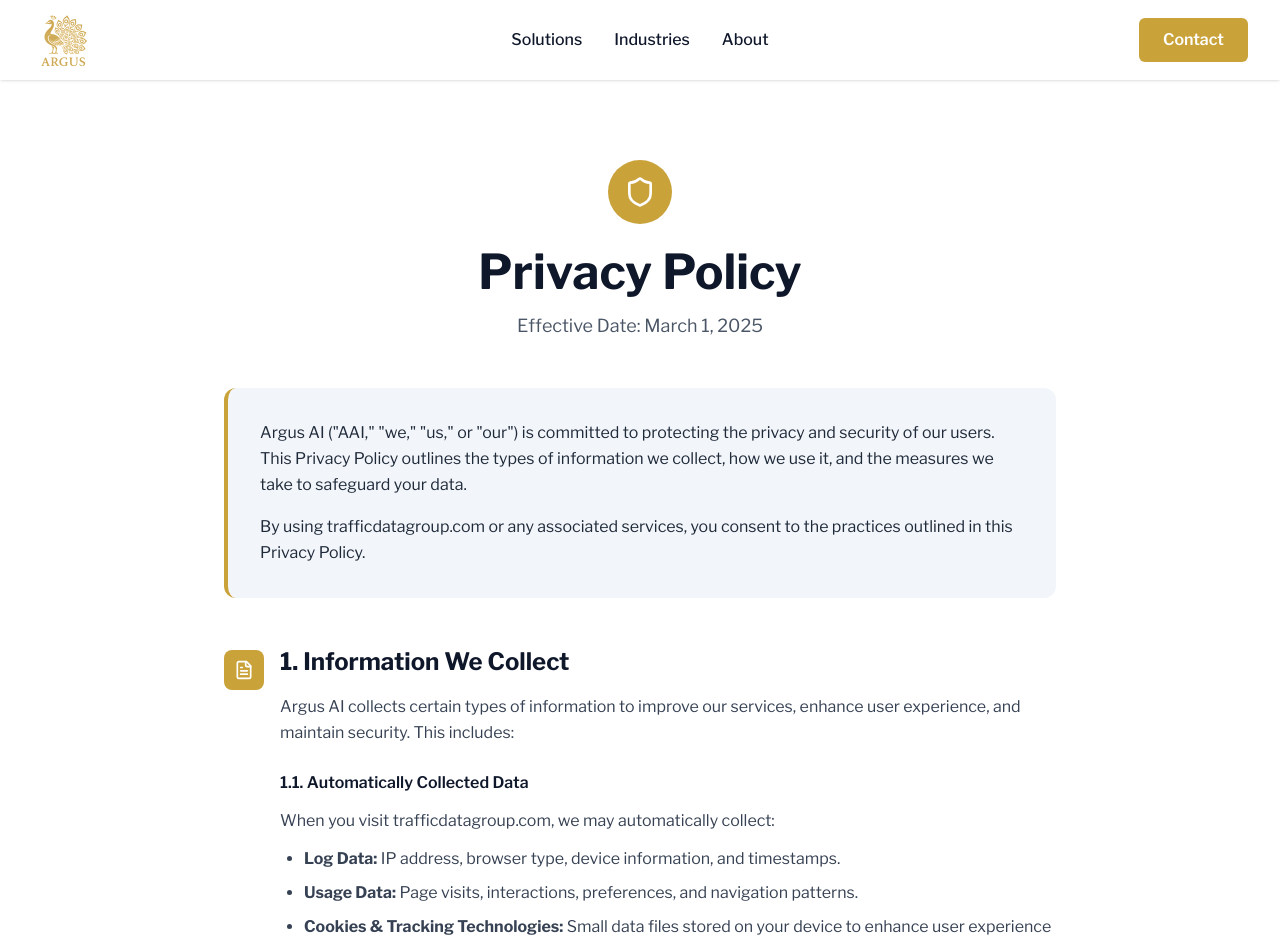
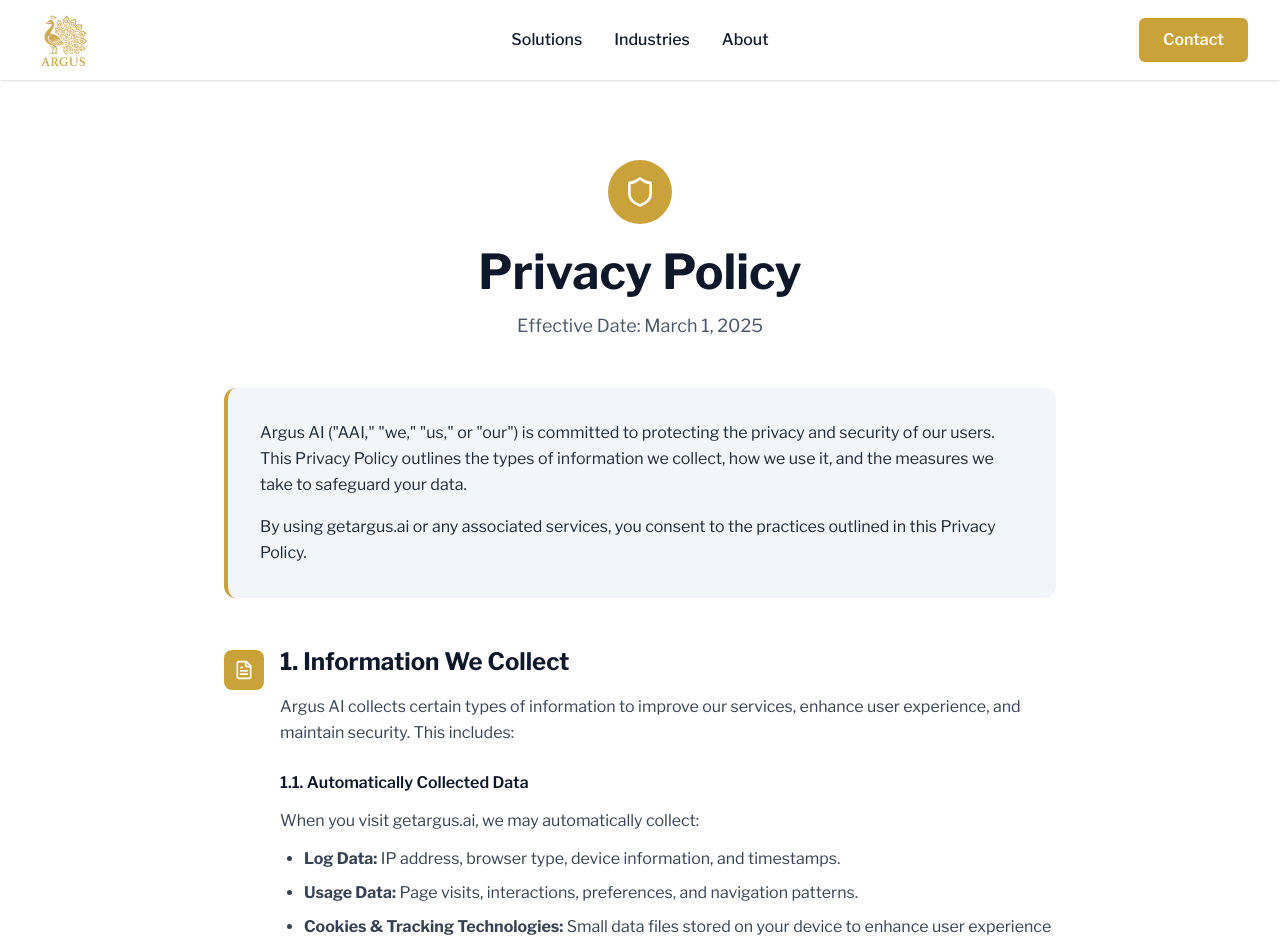
Before and after one commit to SRidez-app/getargusv3, a Next.js app: page /privacy-policy in a window 1280 px wide. Shown: the top 944 px of the page. Built offline with nearby package versions, Linux system fonts and the light colour scheme.

Commit message:
updatd tdg to getargus

```diff
--- a/src/app/components/privacypolicy.tsx
+++ b/src/app/components/privacypolicy.tsx
@@ -15,7 +15,7 @@ export default function PrivacyPolicy() {
           </p>
 
           <h4 className="font-semibold text-[#0F172A] mb-3 mt-6">1.1. Automatically Collected Data</h4>
-          <p className="mb-3">When you visit trafficdatagroup.com, we may automatically collect:</p>
+          <p className="mb-3">When you visit getargus.ai, we may automatically collect:</p>
           <ul className="list-disc pl-6 space-y-2 mb-4">
             <li><strong>Log Data:</strong> IP address, browser type, device information, and timestamps.</li>
             <li><strong>Usage Data:</strong> Page visits, interactions, preferences, and navigation patterns.</li>
@@ -139,7 +139,7 @@ export default function PrivacyPolicy() {
             Argus AI strictly prohibits the unauthorized redistribution of its data, video feeds, and content.
           </p>
           <ul className="list-disc pl-6 space-y-2 mb-4">
-            <li>No content from trafficdatagroup.com may be rebroadcasted, embedded, or resold without prior written consent.</li>
+            <li>No content from getargus.ai may be rebroadcasted, embedded, or resold without prior written consent.</li>
             <li>You may not use AAI's content in any commercial application, software, or third-party platform without authorization.</li>
             <li>Any approved redistribution must retain author attributions, copyright notices, and trademarks.</li>
             <li>Unauthorized use may result in legal action, including account termination, civil liability, and criminal prosecution.</li>
@@ -196,7 +196,7 @@ export default function PrivacyPolicy() {
             Argus AI reserves the right to update or modify this Privacy Policy at any time. Changes will be reflected on this page, and where required, we will provide notice to users.
           </p>
           <p>
-            Your continued use of trafficdatagroup.com after policy updates constitutes acceptance of the revised terms.
+            Your continued use of getargus.ai after policy updates constitutes acceptance of the revised terms.
           </p>
         </>
       )
@@ -251,7 +251,7 @@ export default function PrivacyPolicy() {
             Argus AI ("AAI," "we," "us," or "our") is committed to protecting the privacy and security of our users. This Privacy Policy outlines the types of information we collect, how we use it, and the measures we take to safeguard your data.
           </p>
           <p className="text-gray-800 leading-relaxed mt-4">
-            By using trafficdatagroup.com or any associated services, you consent to the practices outlined in this Privacy Policy.
+            By using getargus.ai or any associated services, you consent to the practices outlined in this Privacy Policy.
           </p>
         </div>
 
```
